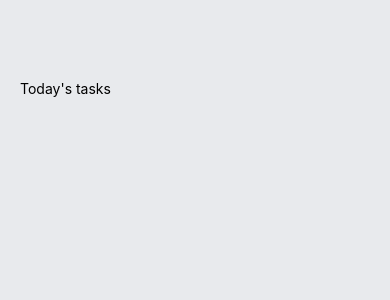
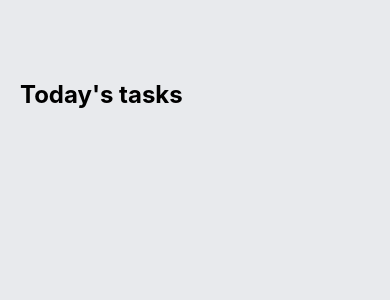
Before and after one commit to eric-antonio/TodoList, a React Native app: screen / in a window 390 px wide. Shown: the top 300 px of the page. Built offline with nearby package versions, Linux system fonts and the light colour scheme.

Commit message:
Update App.js

```diff
--- a/App.js
+++ b/App.js
@@ -28,6 +28,9 @@ const styles = StyleSheet.create({
     paddingTop: 80,
     paddingHorizontal:20,
   },
-  sectionTitle: {},
+  sectionTitle: {
+    fontSize: 24,
+    fontWeight: 'bold',
+  },
   items: {},
 });
```
